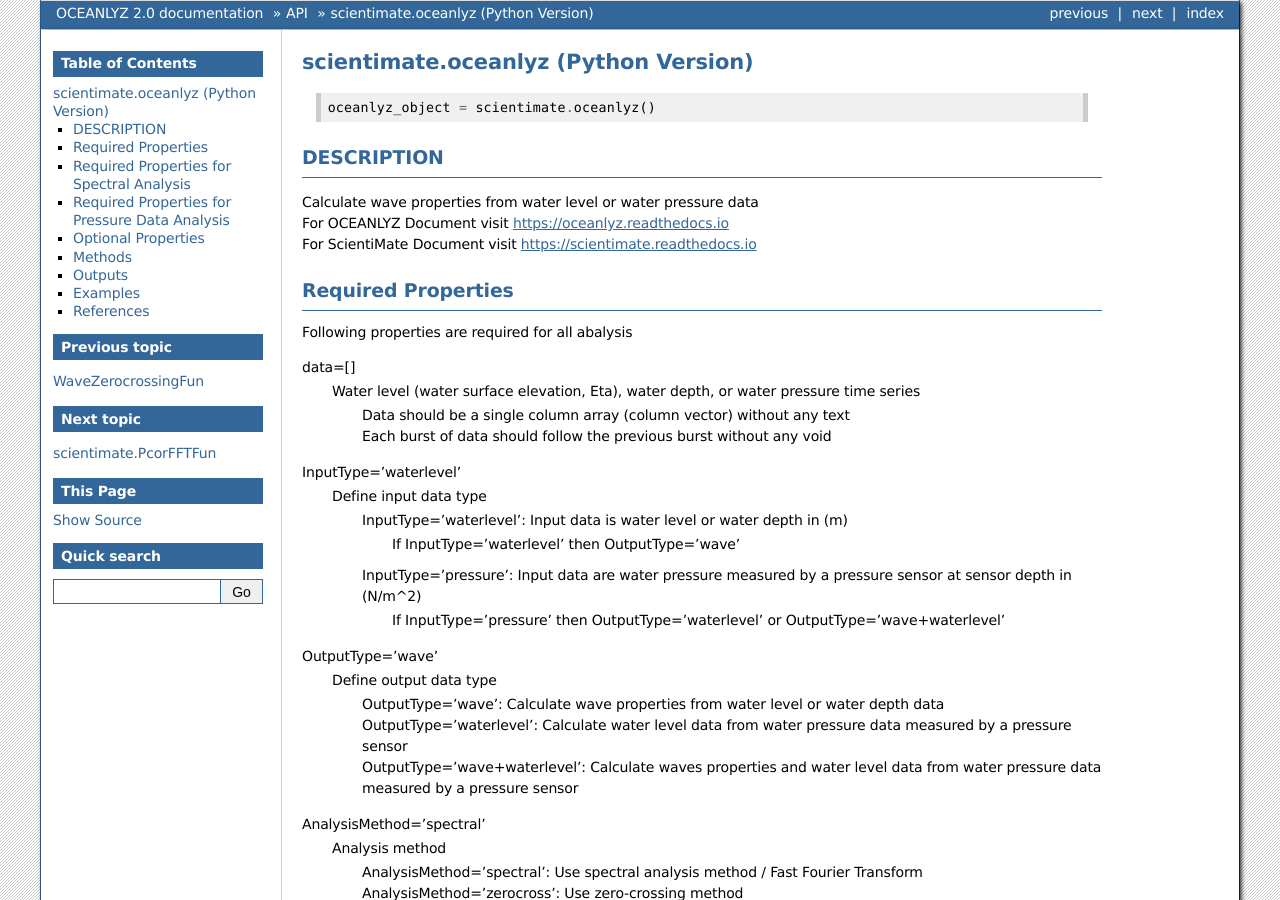
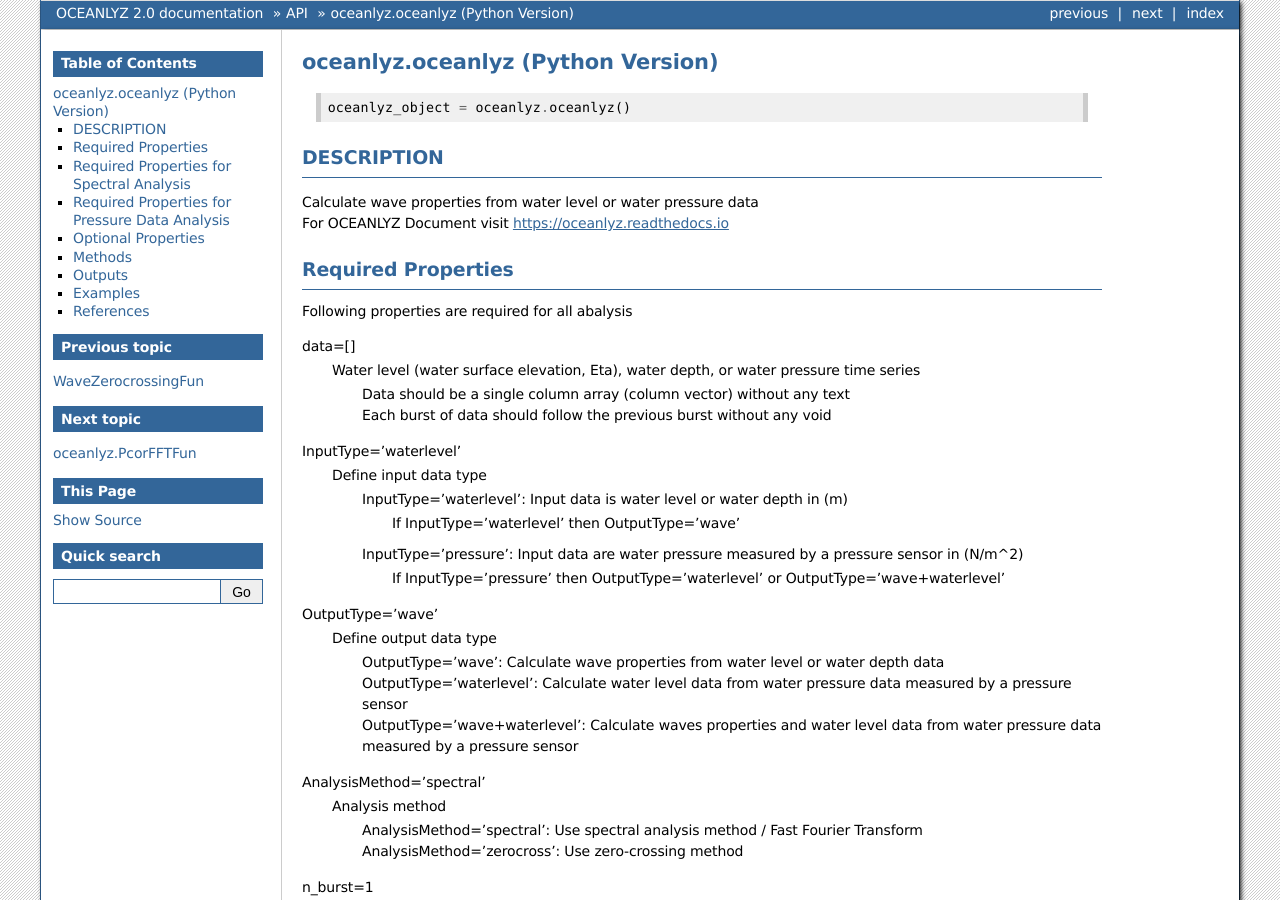
Before and after one commit to akarimp/Oceanlyz, a Sphinx documentation site: the page built from docs/python_functions/oceanlyz.rst, in a window 1280 px wide and 900 px high. Built offline with Sphinx 7.4.7, drawn with Linux system fonts in a browser that asks for light colours; some of the changed text lies outside the part shown.

Commit message:
Add files via upload

```diff
--- a/docs/python_functions/PcorFFTFun.rst
+++ b/docs/python_functions/PcorFFTFun.rst
@@ -10,12 +10,12 @@
 .. +                                                                        +
 .. ++++++++++++++++++++++++++++++++++++++++++++++++++++++++++++++++++++++++++
 
-scientimate.PcorFFTFun
-======================
+oceanlyz.PcorFFTFun
+===================
 
 .. code:: python
 
-    Eta,ftailcorrection=scientimate.PcorFFTFun(input,fs,duration,nfft,h,heightfrombed,fminpcorr,fmaxpcorr,ftailcorrection,pressureattenuation,autofmaxpcorr,dispout)
+    Eta,ftailcorrection=oceanlyz.PcorFFTFun(input,fs,duration,nfft,h,heightfrombed,fminpcorr,fmaxpcorr,ftailcorrection,pressureattenuation,autofmaxpcorr,dispout)
 
 DESCRIPTION
 -----------
--- a/docs/python_functions/PcorZerocrossingFun.rst
+++ b/docs/python_functions/PcorZerocrossingFun.rst
@@ -10,12 +10,12 @@
 .. +                                                                        +
 .. ++++++++++++++++++++++++++++++++++++++++++++++++++++++++++++++++++++++++++
 
-scientimate.PcorZerocrossingFun
-===============================
+oceanlyz.PcorZerocrossingFun
+============================
 
 .. code:: python
 
-    Eta=scientimate.PcorZerocrossingFun(input,fs,duration,h,heightfrombed,dispout)
+    Eta=oceanlyz.PcorZerocrossingFun(input,fs,duration,h,heightfrombed,dispout)
 
 DESCRIPTION
 -----------
--- a/docs/python_functions/SeaSwellFun.rst
+++ b/docs/python_functions/SeaSwellFun.rst
@@ -10,12 +10,12 @@
 .. +                                                                        +
 .. ++++++++++++++++++++++++++++++++++++++++++++++++++++++++++++++++++++++++++
 
-scientimate.SeaSwellFun
-=======================
+oceanlyz.SeaSwellFun
+====================
 
 .. code:: python
 
-    Hm0,Hm0sea,Hm0swell,Tp,Tpsea,Tpswell,fp,fseparation,f,Syy=scientimate.SeaSwellFun(input,fs,duration,nfft,h,fmin,fmax,ftailcorrection,tailpower,fminswell,fmaxswell,mincutoff,maxcutoff,tailcorrection,dispout)
+    Hm0,Hm0sea,Hm0swell,Tp,Tpsea,Tpswell,fp,fseparation,f,Syy=oceanlyz.SeaSwellFun(input,fs,duration,nfft,h,fmin,fmax,ftailcorrection,tailpower,fminswell,fmaxswell,mincutoff,maxcutoff,tailcorrection,dispout)
 
 DESCRIPTION
 -----------
--- a/docs/python_functions/WaveSpectraFun.rst
+++ b/docs/python_functions/WaveSpectraFun.rst
@@ -10,12 +10,12 @@
 .. +                                                                        +
 .. ++++++++++++++++++++++++++++++++++++++++++++++++++++++++++++++++++++++++++
 
-scientimate.WaveSpectraFun
-==========================
+oceanlyz.WaveSpectraFun
+=======================
 
 .. code:: python
 
-    Hm0,Tm01,Tm02,Tp,fp,f,Syy=scientimate.WaveSpectraFun(input,fs,duration,nfft,h,heightfrombed,fmin,fmax,ftailcorrection,tailpower,mincutoff,maxcutoff,tailcorrection,dispout)
+    Hm0,Tm01,Tm02,Tp,fp,f,Syy=oceanlyz.WaveSpectraFun(input,fs,duration,nfft,h,heightfrombed,fmin,fmax,ftailcorrection,tailpower,mincutoff,maxcutoff,tailcorrection,dispout)
 
 DESCRIPTION
 -----------
--- a/docs/python_functions/WaveZerocrossingFun.rst
+++ b/docs/python_functions/WaveZerocrossingFun.rst
@@ -10,12 +10,12 @@
 .. +                                                                        +
 .. ++++++++++++++++++++++++++++++++++++++++++++++++++++++++++++++++++++++++++
 
-scientimate.WaveZerocrossingFun
-===============================
+oceanlyz.WaveZerocrossingFun
+============================
 
 .. code:: python
 
-    Hs,Hz,Tz,Ts,H,T=scientimate.WaveZerocrossingFun(input,fs,duration,dispout)
+    Hs,Hz,Tz,Ts,H,T=oceanlyz.WaveZerocrossingFun(input,fs,duration,dispout)
 
 DESCRIPTION
 -----------
--- a/docs/python_functions/oceanlyz.rst
+++ b/docs/python_functions/oceanlyz.rst
@@ -10,19 +10,18 @@
 .. +                                                                        +
 .. ++++++++++++++++++++++++++++++++++++++++++++++++++++++++++++++++++++++++++
 
-scientimate.oceanlyz (Python Version)
-=====================================
+oceanlyz.oceanlyz (Python Version)
+==================================
 
 .. code:: python
 
-    oceanlyz_object = scientimate.oceanlyz()
+    oceanlyz_object = oceanlyz.oceanlyz()
 
 DESCRIPTION
 -----------
 
 | Calculate wave properties from water level or water pressure data
 | For OCEANLYZ Document visit https://oceanlyz.readthedocs.io
-| For ScientiMate Document visit https://scientimate.readthedocs.io
 
 Required Properties
 -------------------
@@ -38,7 +37,7 @@
     Define input data type
         InputType='waterlevel': Input data is water level or water depth in (m)
             If InputType='waterlevel' then OutputType='wave'
-        InputType='pressure': Input data are water pressure measured by a pressure sensor at sensor depth in (N/m^2)
+        InputType='pressure': Input data are water pressure measured by a pressure sensor in (N/m^2)
             If InputType='pressure' then OutputType='waterlevel' or OutputType='wave+waterlevel'
 
 OutputType='wave'
@@ -208,14 +207,14 @@
 .. code:: python
 
     #Import libraries
-    import scientimate as sm
+    import oceanlyz
     import numpy as np
     import matplotlib.pyplot as plt
     import os
 
     #Create OCEANLYZ object
     #del ocn #Optional
-    ocn=sm.oceanlyz()
+    ocn=oceanlyz.oceanlyz()
 
     #Read data
     #Assume data file is named 'waterpressure_5burst.csv' and is stored in 'C:\oceanlyz_python\Sample_Data'
```
Also changed, not shown: other parts of docs/python_functions/oceanlyz.rst (+8 -8 lines).
